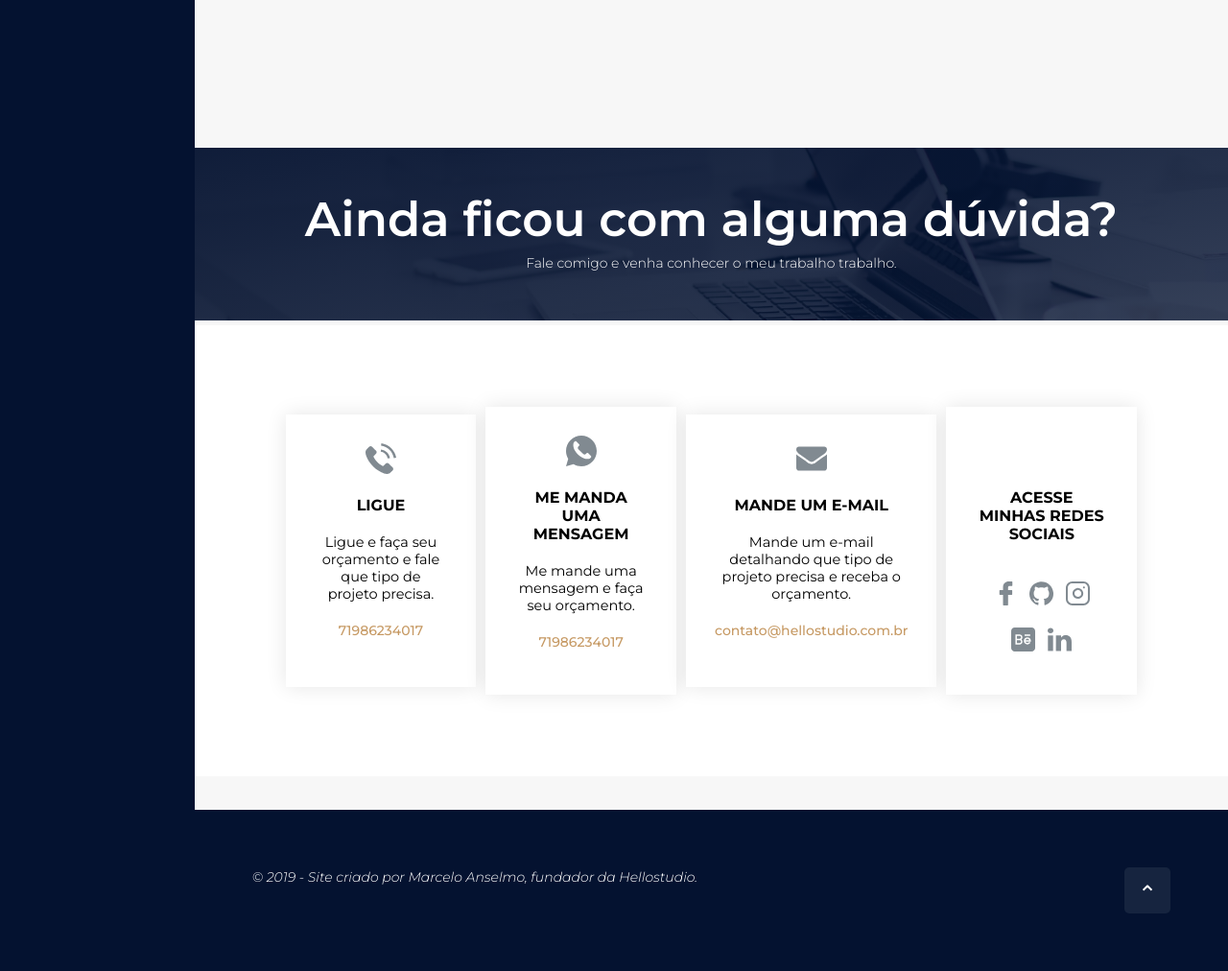
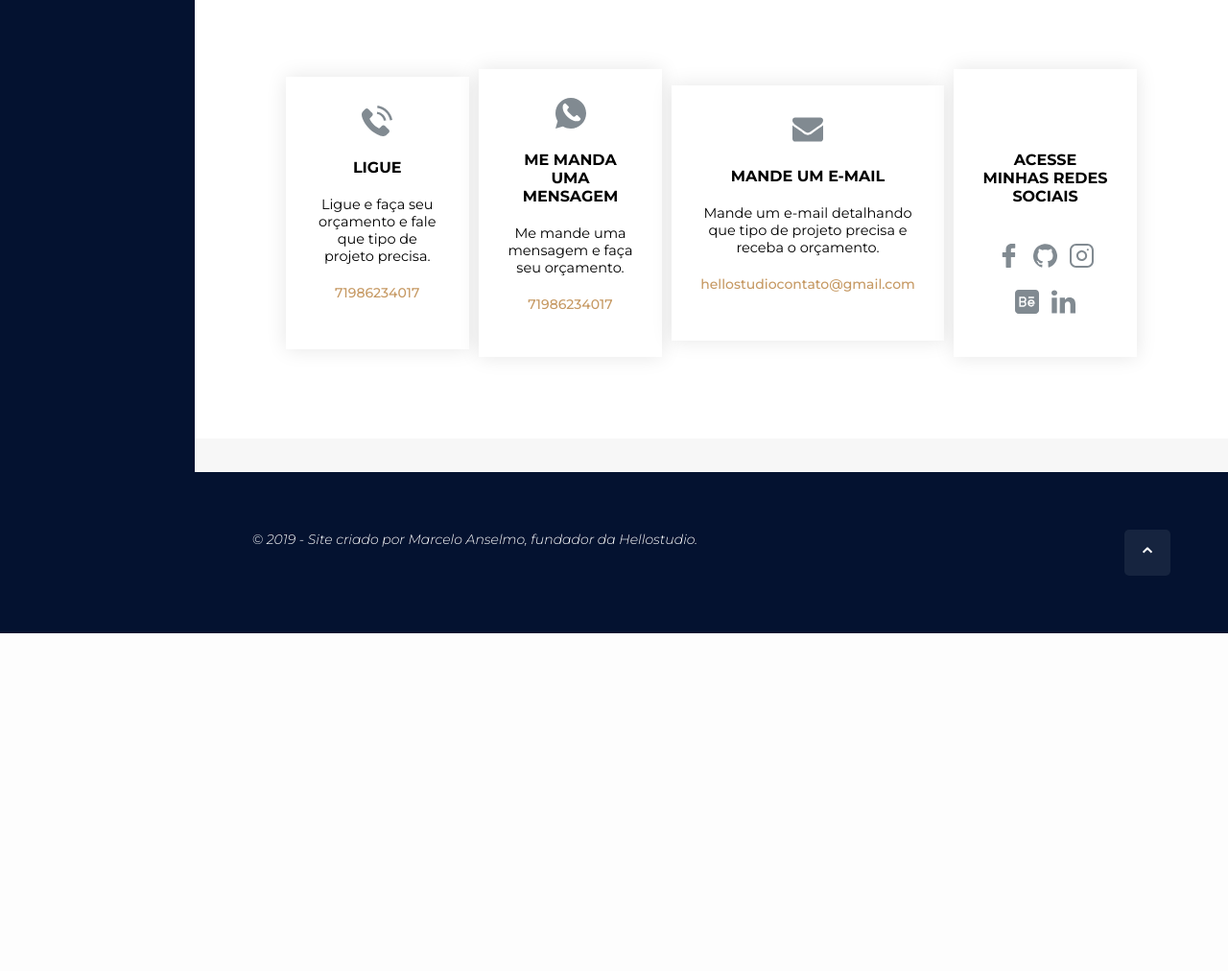
Before and after one commit to criativa-web/criativa-web.github.io, a PHP site: page / in a window 1280 px wide. Shown: the part 3472-4484 px from the top of the page at 96% size. After the commit the page ends 4132 px from the top, so only its background shows below. Run offline with PHP 8.4, Linux system fonts and the light colour scheme; grey boxes are pictures that could not be loaded.

Commit message:
Update sonora Template

```diff
--- a/index.html
+++ b/index.html
@@ -1,13 +1,24 @@
 <!DOCTYPE html>
 <html lang="en">
 <head>
-    <meta charset="UTF-8">
+   <title>Marcelo Anselmo - Desenvolvedor Web</title>
+   <meta name="description" content="Marcelo Anselmo - Desenvolvedor Web">
+   <meta name="author" content="Marcelo Anselmo"/>
+   <meta name="theme-color" content="#c69963">
+   <meta property="og:title" content="Marcelo Anselmo - Desenvolvedor Web;"/>
+   <meta property="og:description" content="Marcelo Anselmo - Desenvolvedor Web."/>
+   <meta property="og:type" content="porfolio"/>
+   <meta property="og:url" content="https://portfolio.hellostudio.com.br"/>
+   <meta property="og:image" content="https://portfolio.hellostudio.com.br/img/profile/me.png"/>
+   <meta property="og:site_name" content="hellostudio"/>
+   <meta charset="utf-8">
+
     <meta name="viewport" content="width=device-width, initial-scale=1.0">
     <meta http-equiv="X-UA-Compatible" content="ie=edge">
     <link href="https://fonts.googleapis.com/css?family=Montserrat:200,300,300i,400,400i,500,600,700&display=swap" rel="stylesheet">
     <link rel="stylesheet" href="css/style.css">
     <link rel="shortcut icon" type="image/png" href="img/favicon.png">
-   <title>Marcelo Anselmo - Desenvolvedor Web</title>
+
 </head>
 <body>
     <div class="wrapper">
@@ -31,10 +42,14 @@
                 </div><!--top-->
                 <div class="bottom">
                     <div class="social-medias">
-                        <a href=""><img src="img/icons/facebook.svg" alt="facebook"></a>
+                        <a href="https://www.facebook.com/marcelo.anselmo.9" target="_blank"><img src="img/icons/facebook.svg" alt="facebook"></a>
+
                         <a href=""><img src="img/icons/instagram.svg" alt="instagram"></a>
-                        <a href=""><img src="img/icons/behance.svg" alt="behance"></a>
-                        <a href=""><img src="img/icons/github.svg" alt="github"></a>
+
+                        <a href="https://www.behance.net/marceloans0b32" target="_blank"><img src="img/icons/behance.svg" alt="behance"></a>
+
+                        <a href="https://github.com/PilatusBRX" target="_blank"><img src="img/icons/github.svg" alt="github"></a>
+
                         <a href=""><img src="img/icons/linkedin.svg" alt="linkedin"></a>
                     </div>
                 </div><!--bottom-->
@@ -58,10 +73,14 @@
                         <p>Professor de português e inglês de formação e apaixonado por tecnologia. Há dois anos mudei de profissão e abracei esse maravilhoso mudo de criação de sites e sistemas.</p>
                         <div class="social">
                             <h3>Confira minhas redes sociais:</h3>
-                            <a href=""><img src="img/theme-icons/facebook.svg" alt="facebook"></a>
+                            <a href="https://www.facebook.com/marcelo.anselmo.9" target="_blank"><img src="img/theme-icons/facebook.svg" alt="facebook"></a>
+
                             <a href=""><img src="img/theme-icons/instagram.svg" alt="instagram"></a>
-                            <a href=""><img src="img/theme-icons/behance.svg" alt="behance"></a>
-                            <a href=""><img src="img/theme-icons/github.svg" alt="github"></a>
+
+                            <a href="https://www.behance.net/marceloans0b32" target="_blank"><img src="img/theme-icons/behance.svg" alt="behance"></a>
+
+                            <a href="https://github.com/PilatusBRX" target="_blank"><img src="img/theme-icons/github.svg" alt="github"></a>
+
                             <a href=""><img src="img/theme-icons/linkedin.svg" alt="linkedin"></a>
                         </div>
                     </div>
@@ -137,31 +156,29 @@
 
         </section><!--services-->
         <section class="portfolio-bg" id="portfolio">
-
                  <h2>Portfólio</h2>
                  <p>Conheça alguns de meus trabalhos.</p>
-
 
         </section><!--portfolio-->
 
         <section class="portfolio">
              <div id="myBtnContainer">
                     <button class="btn active" onclick="filterSelection('all')"><h5> Exibir Todos</h5></button>
-                    <button class="btn" onclick="filterSelection('wordpress')"><h5>Sites com Wordpress</h5></button>
+                    <!--<button class="btn" onclick="filterSelection('wordpress')"><h5>Sites com Wordpress</h5></button>-->
                     <button class="btn" onclick="filterSelection('static')"><h5>Sites Estáticos</h5></button>
-                    <button class="btn" onclick="filterSelection('system')"><h5>Sistemas</h5></button>
+                    <button class="btn" onclick="filterSelection('system')"><h5>Sistemas com Laravel</h5></button>
+                    <button class="btn" onclick="filterSelection('app-vue')"><h5>Aplicações com Vuejs</h5></button>
              </div>
              <!-- Portfolio Gallery Grid -->
             <div class="portfolio-grid">
-
-              <div class="col wordpress">
+              <!-- Sites com Wordpress-->
+              <!--<div class="col wordpress">
                   <img src="https://www.w3schools.com/w3images/mountains.jpg" alt="Mountains">
                  <div class="text">
                       <h4>Mountains</h4>
                       <a href="#" class="btn-project"><img src="img/icons/link.svg" alt=""></a>
                  </div>
               </div>
-
               <div class="col wordpress">
                   <img src="https://www.w3schools.com/w3images/lights.jpg" alt="Lights">
                   <div class="text">
@@ -173,7 +190,6 @@
                       <a href="#" class="btn-project"><img src="img/icons/link.svg" alt=""></a>
                  </div>
               </div>
-
               <div class="col wordpress">
                   <img src="https://www.w3schools.com/w3images/nature.jpg" alt="wordpress">
                   <div class="text">
@@ -185,64 +201,81 @@
                       <a href="#" class="btn-project"><img src="img/icons/link.svg" alt=""></a>
                  </div>
               </div>
+              <!-- Sites com Wordpress
 
+              <!-- Sites estáticos-->
               <div class="col static">
-                  <img src="https://www.w3schools.com/w3images/cars1.jpg" alt="Car">
+                  <img src="img/portfolio/criativa.jpg" alt="Car">
                   <div class="text">
-                      <h4>Mountains</h4>
-                      <a href="#" class="btn-project"><img src="img/icons/link.svg" alt=""></a>
-                 </div><div class="text">
-                      <h4>Mountains</h4>
-                      <a href="#" class="btn-project"><img src="img/icons/link.svg" alt=""></a>
+                      <h4>Criativa</h4>
+                      <a href="https://portfolio.hellostudio.com.br/criativa" target="_blank" class="btn-project"><img src="img/icons/link.svg" alt=""></a>
                  </div>
               </div>
-
               <div class="col static">
-                  <img src="https://www.w3schools.com/w3images/cars2.jpg" alt="Car">
+                  <img src="img/portfolio/transbrasil.jpg" alt="Car">
                   <div class="text">
-                      <h4>Mountains</h4>
-                      <a href="#" class="btn-project"><img src="img/icons/link.svg" alt=""></a>
-                 </div><div class="text">
-                      <h4>Mountains</h4>
-                      <a href="#" class="btn-project"><img src="img/icons/link.svg" alt=""></a>
+                      <h4>TransBrasil</h4>
+                      <a href="https://portfolio.hellostudio.com.br/transbrasil" target="_blank" class="btn-project"><img src="img/icons/link.svg" alt=""></a>
                  </div>
               </div>
+              <div class="col static">
+                  <img src="img/portfolio/spotify.jpg" alt="Car">
+                  <div class="text">
+                      <h4>Spotify</h4>
+                      <a href="https://portfolio.hellostudio.com.br/spotify" target="_blank" class="btn-project"><img src="img/icons/link.svg" alt=""></a>
+                 </div>
+              </div>
+              <!-- Fim dos Sites estáticos-->
 
-              <div class="col static">
-                  <img src="https://www.w3schools.com/w3images/cars3.jpg" alt="Car">
+              <!-- Sistemas com Laravel-->
+              <div class="col system">
+                  <img src="img/portfolio/arezzo.jpg" alt="People">
                   <div class="text">
-                      <h4>Mountains</h4>
-                      <a href="#" class="btn-project"><img src="img/icons/link.svg" alt=""></a>
-                 </div><div class="text">
-                      <h4>Mountains</h4>
-                      <a href="#" class="btn-project"><img src="img/icons/link.svg" alt=""></a>
+                      <h4>Arezzo Contatos</h4>
+                      <a href="https://arezzo-contatos.herokuapp.com" target="_blank" class="btn-project"><img src="img/icons/link.svg" alt="Arezzo Contatos"></a>
                  </div>
               </div>
 
               <div class="col system">
-                  <img src="https://www.w3schools.com/w3images/people3.jpg" alt="People">
+                  <img src="img/portfolio/ocorrente.jpg" alt="Ocorrente">
                   <div class="text">
-                      <h4>Mountains</h4>
-                      <a href="#" class="btn-project"><img src="img/icons/link.svg" alt=""></a>
+                      <h4>Ocorrente</h4>
+                      <a href="https://ocorrente.herokuapp.com" target="_blank" class="btn-project"><img src="img/icons/link.svg" alt=""></a>
                  </div>
               </div>
 
               <div class="col system">
-                  <img src="https://www.w3schools.com/w3images/people2.jpg" alt="People">
+                  <img src="img/portfolio/smart.jpg" alt="Smart!">
                   <div class="text">
-                      <h4>Mountains</h4>
-                      <a href="#" class="btn-project"><img src="img/icons/link.svg" alt=""></a>
+                      <h4>Smart!</h4>
+                      <a href="https://smart-link.herokuapp.com" target="_blank" class="btn-project"><img src="img/icons/link.svg" alt=""></a>
                  </div>
               </div>
+            <!-- Fim dos Sistemas com Laravel-->
 
-
-              <div class="col system">
-                  <img src="https://www.w3schools.com/w3images/people1.jpg" alt="People">
-                  <div class="text">
-                      <h4>Mountains</h4>
-                      <a href="#" class="btn-project"><img src="img/icons/link.svg" alt=""></a>
-                 </div>
-              </div>
+            <!-- Aplicações com Vuejs-
+            <div class="col app-vue">
+                <img src="https://www.w3schools.com/w3images/people1.jpg" alt="People">
+                <div class="text">
+                    <h4>App 1</h4>
+                    <a href="#" class="btn-project"><img src="img/icons/link.svg" alt=""></a>
+               </div>
+            </div>
+            <div class="col app-vue">
+                <img src="https://www.w3schools.com/w3images/people1.jpg" alt="People">
+                <div class="text">
+                    <h4>App 2</h4>
+                    <a href="#" class="btn-project"><img src="img/icons/link.svg" alt=""></a>
+               </div>
+            </div>
+            <div class="col app-vue">
+                <img src="https://www.w3schools.com/w3images/people1.jpg" alt="People">
+                <div class="text">
+                    <h4>App 3</h4>
+                    <a href="#" class="btn-project"><img src="img/icons/link.svg" alt=""></a>
+               </div>
+            </div>
+            Fim das Aplicações com Vuejs-->
 
             </div>
        </section><!-- END portfolio -->
@@ -270,15 +303,19 @@
                                <img src="img/icons/envelope.svg" alt="">
                                <h3>MANDE UM E-MAIL</h3>
                                <p>Mande um e-mail detalhando que tipo de projeto precisa e receba o orçamento.</p>
-                               <h5>contato@hellostudio.com.br</h5>
+                               <h5>hellostudiocontato@gmail.com</h5>
                           </div>
                           <div class="box box-large">
                              <h3>ACESSE MINHAS REDES SOCIAIS</h3>
                              <nav>
-                              <a href=""><img src="img/icons/facebook-grey.svg" alt=""></a>
-                              <a href=""><img src="img/icons/github-grey.svg" alt=""></a>
+                              <a href="https://www.facebook.com/marcelo.anselmo.9" target="_blank"><img src="img/icons/facebook-grey.svg" alt=""></a>
+
+                              <a href= "https://github.com/PilatusBRX" target="_blank"><img src="img/icons/github-grey.svg" alt=""></a>
+
                               <a href=""><img src="img/icons/instagram-grey.svg" alt=""></a>
-                              <a href=""><img src="img/icons/behance-grey.svg" alt=""></a>
+
+                              <a href="https://www.behance.net/marceloans0b32" target="_blank"><img src="img/icons/behance-grey.svg" alt=""></a>
+
                               <a href=""><img src="img/icons/linkedin-grey.svg" alt=""></a>
                              </nav>
 
--- a/sass/components/_portfolio.sass
+++ b/sass/components/_portfolio.sass
@@ -55,7 +55,7 @@
                opacity: 1
           .text
 
-               background-color: rgba(#c69963, .75)
+               background-color: rgba(#c69963, .95)
                color: #fff
                font-size: 2.5rem
                text-align: center
@@ -63,7 +63,6 @@
                width: 100%
                height: 100%
                transition: all .5s .5s
-
                display: flex
                flex-direction: column
                justify-content: space-around
```
Also changed, not shown: css/style.css, img/portfolio/Pasta Sem Título/spotify.png (added), img/portfolio/Pasta Sem Título/spotify3.png (added), img/portfolio/arezzo.jpg (added), img/portfolio/criativa.jpg (added), img/portfolio/ocorrente.jpg (added), img/portfolio/smart.jpg (added), img/portfolio/spotify.jpg (added), img/portfolio/transbrasil.jpg (added), img/profile/me.png.
